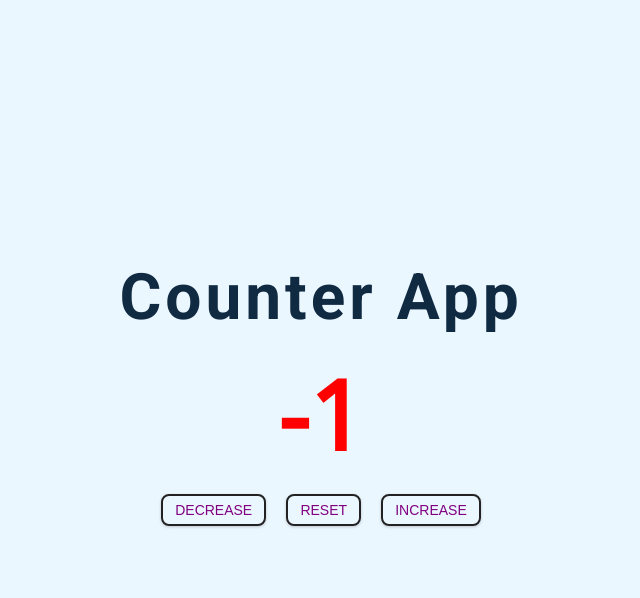
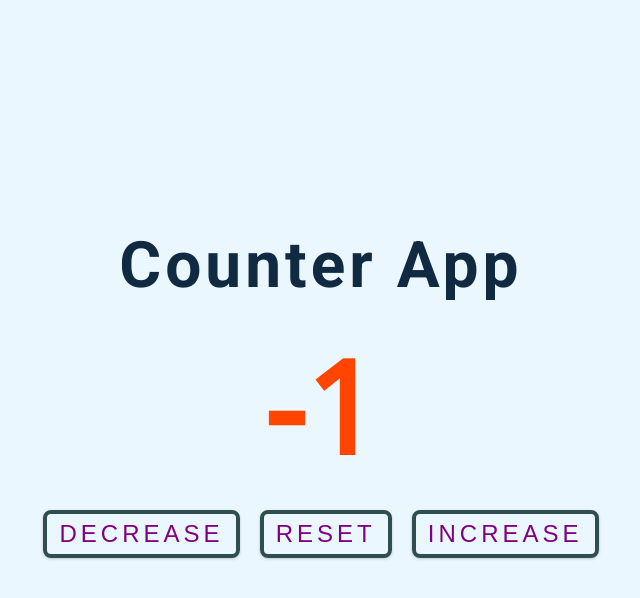
Before and after one commit to ARBUCHELI/COUNTER, a plain HTML site: page index.html in a window 1280 px wide. Both pictures are taken after a click on the button "DECREASE". Shown: the whole page, without its empty margins (319-959 px from the left). Drawn offline with nearby package versions, Linux system fonts and the light colour scheme.

Commit message:
Adding images

```diff
--- a/app.js
+++ b/app.js
@@ -14,10 +14,10 @@ btns.forEach(function (btn) {
     }
 
     if (count > 0) {
-      value.style.color = "green";
+      value.style.color = "	yellowgreen";
     }
     if (count < 0) {
-      value.style.color = "red";
+      value.style.color = "	#FF4500";
     }
     if (count === 0) {
       value.style.color = "#222";
--- a/styles.css
+++ b/styles.css
@@ -27,9 +27,6 @@
   --clr-red-light: hsl(360, 71%, 66%);
   --clr-green-dark: hsl(125, 67%, 44%);
   --clr-green-light: hsl(125, 71%, 66%);
-  --clr-black: #222;
-  --transition: all 0.3s linear;
-  --radius: 0.5rem;
   --light-shadow: 0 5px 15px rgba(0, 0, 0, 0.1);
   --dark-shadow: 0 5px 15px rgba(0, 0, 0, 0.2);
   --max-width: 1170px;
@@ -80,18 +77,18 @@ h1 {
   background: transparent;
   color: purple;
   padding: 0.375rem 0.75rem;
-  letter-spacing: var(--spacing);
+  letter-spacing: 0.25rem;
   display: inline-block;
-  transition: var(--transition);
-  font-size: 0.875rem;
-  border: 2px solid var(--clr-black);
+  transition: all 0.3s linear;
+  font-size: 1.5rem;
+  border: 4px solid #2F4F4F;
   cursor: pointer;
   box-shadow: 0 1px 3px rgba(0, 0, 0, 0.2);
-  border-radius: var(--radius);
+  border-radius: 0.5rem;
 }
 .btn:hover {
-  color: var(--clr-white);
-  background: var(--clr-black);
+  color:  #00FFFF;
+  background: black;
 }
 /* section */
 .section {
@@ -123,8 +120,8 @@ main {
   text-align: center;
 }
 #value {
-  font-size: 6rem;
-  font-weight: bold;
+  font-size: 8rem;
+  font-weight: bolder;
 }
 .btn {
   margin: 0.5rem;
```
Also changed, not shown: decrease1.jpg (added), decrease2.jpg (added), decrease3.jpg (added), increase1.jpg (added), increase2.jpg (added), increase3.jpg (added), reset.jpg (added).
